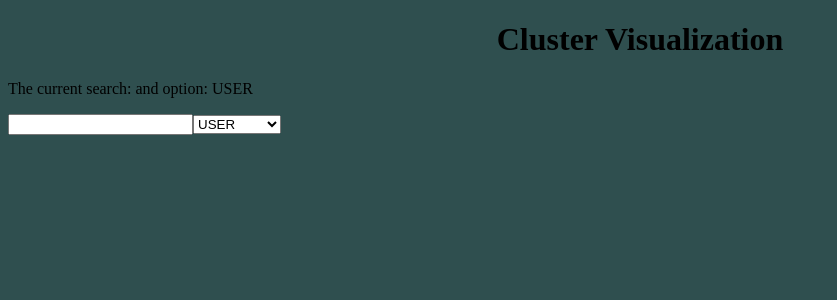
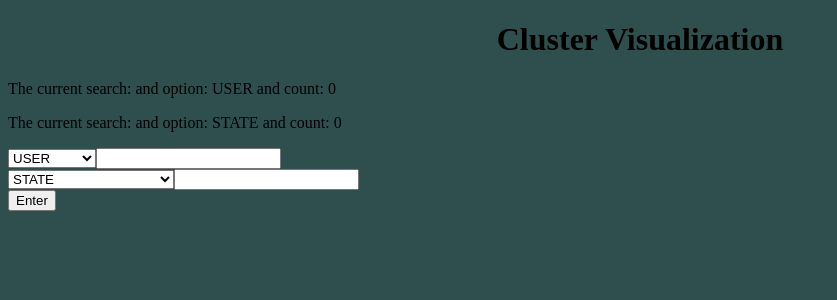
Before and after one commit to grep-safi/cluster-viz, a React app: page / in a window 1280 px wide. Shown: the top 300 px of the page, without its empty margins (0-837 px from the left). Built offline with nearby package versions, Linux system fonts and the light colour scheme.

Commit message:
Added two search bars with react hooks for job and state filtering

```diff
--- a/index.html
+++ b/index.html
@@ -7,10 +7,6 @@
 </head>
 
 <body>
-<h1 id="title">
-    Cluster Visualization
-</h1>
-
 
 <!--<p id="currentPosition"> hello </p>-->
 
@@ -35,7 +31,6 @@
 <div id="root"></div>
 <script src="dist/bundle.js"></script>
 
-
 </body>
 </html>
 </body>
--- a/src/index.jsx
+++ b/src/index.jsx
@@ -2,30 +2,95 @@ import React, { useState, useEffect } from 'react';
 import ReactDOM from 'react-dom';
 
 const ClusterViz = () => {
-    const [searchField, handleChange] = useForm({ search: "", options: "USER"});
+    const [jobSearch, handleJobChange] = useForm({ input: "", option: "USER"});
+    const [nodeSearch, handleNodeChange] = useForm({ input: "", option: "STATE"});
+    const [count, setCount] = useState(0);
+
+    const jobOptions = ['USER', 'ACCOUNT', 'JOB ID'];
+    const nodeOptions = ['STATE', 'PARTITIONS', 'AVAILABLE FEATURES'];
+
+    useEffect(() => {
+        console.log(`first render`);
+
+    }, []);
+
+    useEffect(() => {
+        console.log(`New user input: ${jobSearch.input} and ${jobSearch.option}`);
+    }, [count])
 
     return (
         <>
-            <p>The current search: {searchField.search} and option: {searchField.options}</p>
+            <h1 id="title">Cluster Visualization</h1>
+
+            <p>The current search: {jobSearch.input} and option: {jobSearch.option} and count: {count}</p>
+            <p>The current search: {nodeSearch.input} and option: {nodeSearch.option} and count: {count}</p>
             <div>
-                <input
-                    id="search-bar"
-                    name="search"
-                    value={searchField.search}
-                    onChange={handleChange}
+                <SearchBar
+                    searchField={jobSearch}
+                    handleChange={handleJobChange}
+                    handleEnter={setCount}
+                    options={jobOptions}
+                    searchID={"job-search"}
+                    optionsID={"job-options"}
                 />
+            </div>
+            <div>
+                <SearchBar
+                    searchField={nodeSearch}
+                    handleChange={handleNodeChange}
+                    handleEnter={setCount}
+                    options={nodeOptions}
+                    searchID={"node-search"}
+                    optionsID={"node-options"}
+                />
+            </div>
 
-                <select
-                    id="options-list"
-                    name="options"
-                    onChange={handleChange}
-                    value={searchField.option}
-                >
-                    <option value="USER">USER</option>
-                    <option value="ACCOUNT">ACCOUNT</option>
-                    <option value="JOB ID">JOB ID</option>
-                </select>
-            </div>
+            <button
+                name="enter"
+                id="enter-button"
+                onClick={() => setCount(c => c + 1)}
+            >
+                Enter
+            </button>
+        </>
+    );
+}
+
+const SearchBar = (props) => {
+    useEffect(() => {
+        // Get options element
+        const optionsElement = document.getElementById(props.optionsID);
+        // Get the names of options
+        const options = props.options;
+
+        // Clear options array so it has no values
+        optionsElement.length = 0;
+
+        for (let i = 0; i < options.length; i++) {
+            optionsElement.options[optionsElement.length] = new Option(options[i], options[i]);
+        }
+    }, []);
+
+    return (
+        <>
+            <select
+                id={props.optionsID}
+                name="option"
+                onChange={props.handleChange}
+                value={props.searchField.option}
+            />
+
+            <input
+                id={props.searchID}
+                name="input"
+                value={props.searchField.input}
+                onChange={props.handleChange}
+                onKeyDown={(e) => {
+                    if (e.key === 'Enter') {
+                        props.handleEnter(c => c + 1);
+                    }
+                }}
+            />
         </>
     );
 }
@@ -35,43 +100,9 @@ const useForm = initialValues => {
 
     return [
         values,
-        e => {
-            setValue({
-                    ...values,
-                    [e.target.name]: e.target.value,
-                }
-            )
-        }
+        e => { setValue({ ...values, [e.target.name]: e.target.value }) }
     ];
 }
-
-
-const SearchBar = () => {
-    return (
-        <div>
-            <label>Filter Options</label>
-            <select>
-                <option value={"USER"}>USER</option>
-                <option value={"ACCOUNT"}>ACCOUNT</option>
-                <option value={"JOBID"}>JOB ID</option>
-            </select>
-
-        </div>
-    );
-}
-
-// function useFriendStatus(friendID) {
-//     const [isOnline, setIsOnline] = useState(null);
-//
-//     useEffect(() => {
-//         console.log(`Status: ${isOnline}`);
-//         return () => {
-//             console.log(`destruction!`);
-//         };
-//     });
-//
-//     return isOnline;
-// }
 
 const domContainer = document.querySelector('#root');
 ReactDOM.render(<ClusterViz />, domContainer);
```
Also changed, not shown: src/components/SearchBar.jsx (added).
